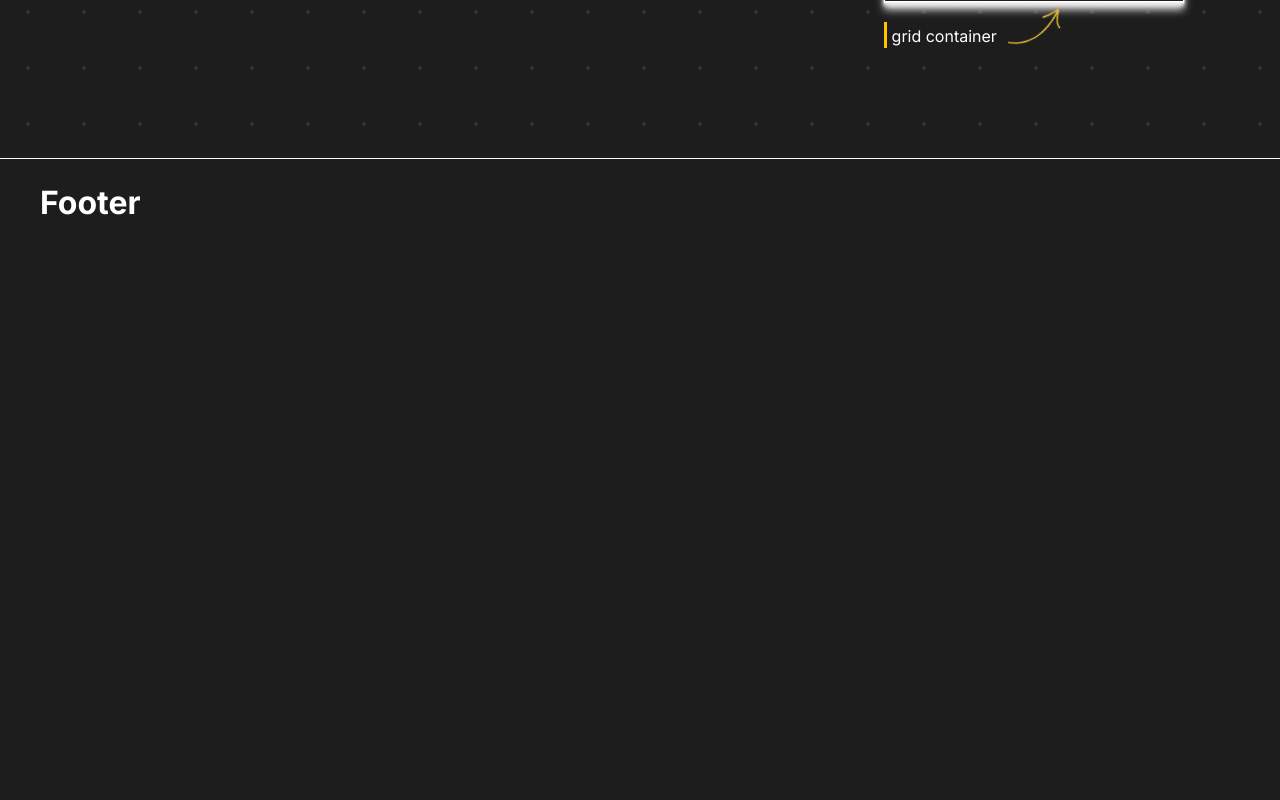
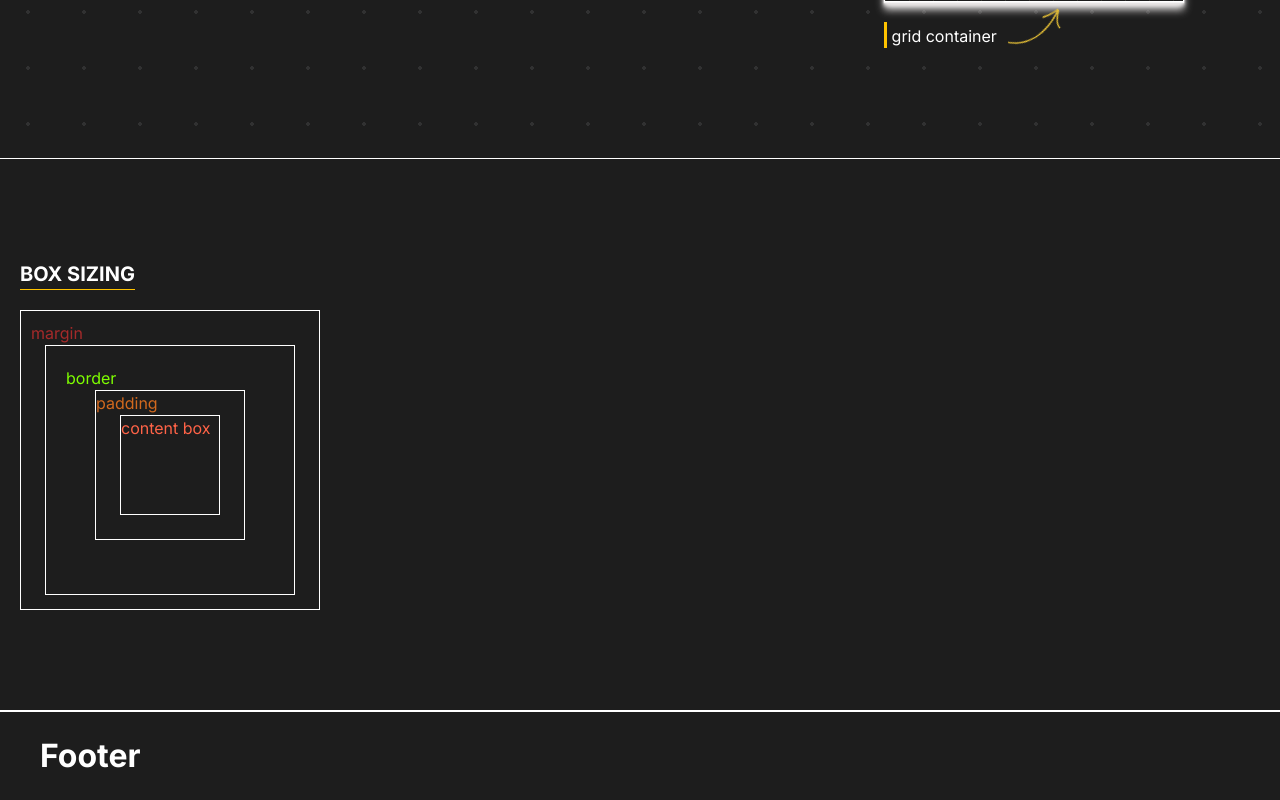
Before and after one commit to Andriikryl/css-visualizer, a Next.js app: page / in a window 1280 px wide. Shown: the part 2663-3463 px from the top of the page. Before the commit the page ends 2910 px from the top, so only its background shows below. Built offline with nearby package versions, Linux system fonts and the light colour scheme.

Commit message:
add box-sizing component

```diff
--- a/src/app/page.tsx
+++ b/src/app/page.tsx
@@ -1,9 +1,11 @@
+import BoxSize from "@/components/boxSize/BoxSize";
 import FlexBlock from "@/components/flex/FlexBlock";
 
 export default function Home() {
   return (
     <>
       <FlexBlock />
+      <BoxSize />
     </>
   );
 }
--- /dev/null
+++ b/src/components/boxSize/BoxSize.tsx
@@ -0,0 +1,24 @@
+import React from "react";
+import { Container } from "../container/Container";
+import style from "./style.module.css";
+export default function BoxSize() {
+  return (
+    <section className={style.boxSize}>
+      <Container>
+        <h4 className={style.boxSize__title}>box sizing</h4>
+        <div className={style.box}>
+          <span className={style.margin}>margin</span>
+          <div className={style.border}>
+            <span>border</span>
+            <div className={style.padding}>
+              <span>padding</span>
+              <div className={style.content}>
+                <span>content box</span>
+              </div>
+            </div>
+          </div>
+        </div>
+      </Container>
+    </section>
+  );
+}
--- /dev/null
+++ b/src/components/boxSize/style.module.css
@@ -0,0 +1,61 @@
+.boxSize{
+    border-top: 1px solid white;
+    border-bottom: 1px solid white;
+    padding-block: 100px;
+}
+
+.boxSize__title{
+    font-size: 20px;
+    color: white;
+    text-transform: uppercase;
+    margin-block-end: 20px;
+    border-bottom: 1px solid #ffc300;
+    width: max-content;
+}
+
+.box{
+    width: 300px;
+    height: 300px;
+    border: 1px solid white;
+    padding: 10px;
+}
+
+.margin{
+    display: block;
+    color: brown;
+}
+
+.border{
+    width: 250px;
+    height: 250px;
+    margin-inline: auto;
+    border: 1px solid white;
+    padding: 20px;
+}
+
+.padding{
+    width: 150px;
+    height: 150px;
+    margin-inline: auto;
+    border: 1px solid white;
+
+}
+
+.content{
+    width: 100px;
+    height: 100px;
+    margin-inline: auto;
+    border: 1px solid white;
+}
+
+.border span{
+    color: chartreuse;
+}
+
+.padding span{
+    color: chocolate;
+}
+
+.content span{
+    color: tomato;
+}
```
